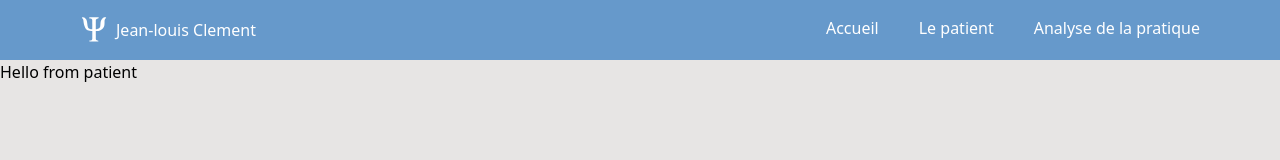
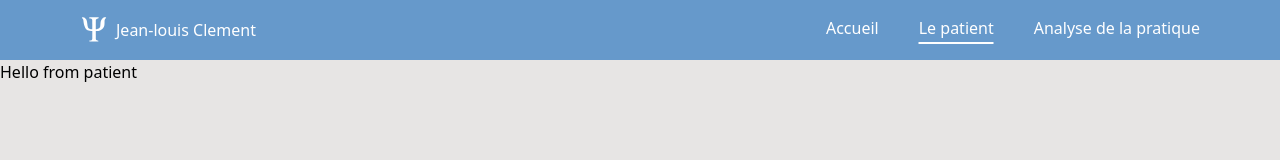
Before and after one commit to teovlt/JL-psy-bron, a React (Vite) app: page /patient in a window 1280 px wide. Shown: the top 160 px of the page. Built offline with nearby package versions, Linux system fonts and the light colour scheme.

Commit message:
Implement the new links into the navbar

```diff
--- a/src/components/Navbar.jsx
+++ b/src/components/Navbar.jsx
@@ -2,6 +2,7 @@ import React, { useState } from 'react'
 import logo from '../assets/logo.svg'
 import { MdMenu } from 'react-icons/md'
 import { Link } from 'react-router-dom'
+import CustomNavLink from './CustomNavLink'
 
 const Navbar = () => {
   const [isMenuOpen, setIsMenuOpen] = useState(false)
@@ -14,20 +15,14 @@ const Navbar = () => {
     <div className='flex justify-between bg-primary select-none py-2 px-5 md:px-20 md:py-4'>
       <div className='flex items-center gap-x-2 cursor-pointer'>
         <img src={logo} alt='Logo' className='w-7 h-7' />
-        <h2 className='text-white'>Jean-louis Clement</h2>
+        <Link className='text-white' to={'/'}>
+          Jean-louis Clement
+        </Link>
       </div>
       <div className='hidden md:flex gap-x-10'>
-        <Link className='cursor-pointer select-none ease-in duration-200 text-white ' to={'/'}>
-          Accueil
-        </Link>
-
-        <Link className='cursor-pointer select-none ease-in duration-200 text-white' to={'/patient'}>
-          Le patient
-        </Link>
-
-        <Link className='cursor-pointer select-none ease-in duration-200 text-white' to={'/analyse'}>
-          Analyse de la pratique
-        </Link>
+        <CustomNavLink label='Accueil' link='/' />
+        <CustomNavLink label='Le patient' link='/patient' />
+        <CustomNavLink label='Analyse de la pratique' link='/analyse' />
       </div>
       <div className='flex md:hidden items-center'>
         <button onClick={toggleMenu} className='focus:outline-none'>
```
